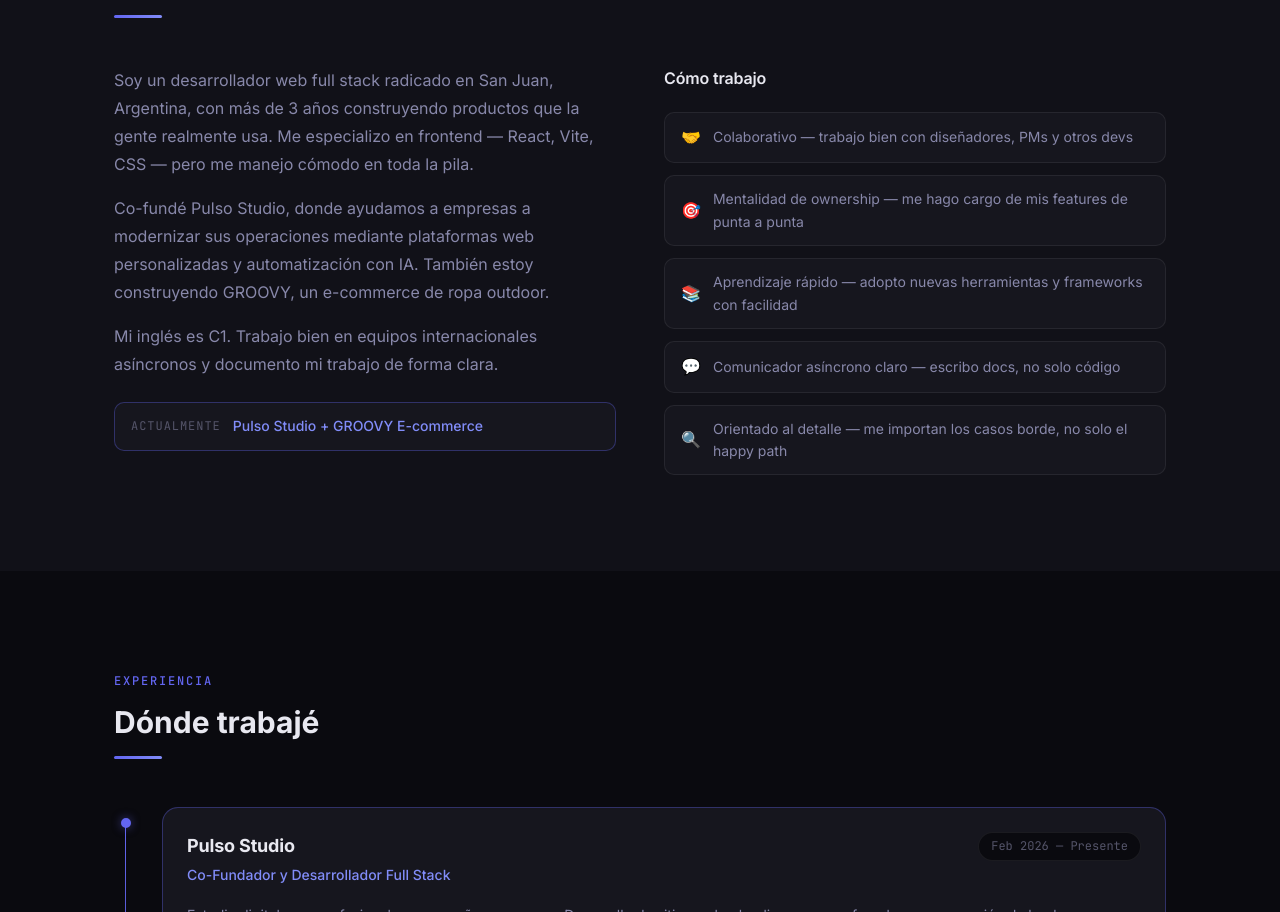
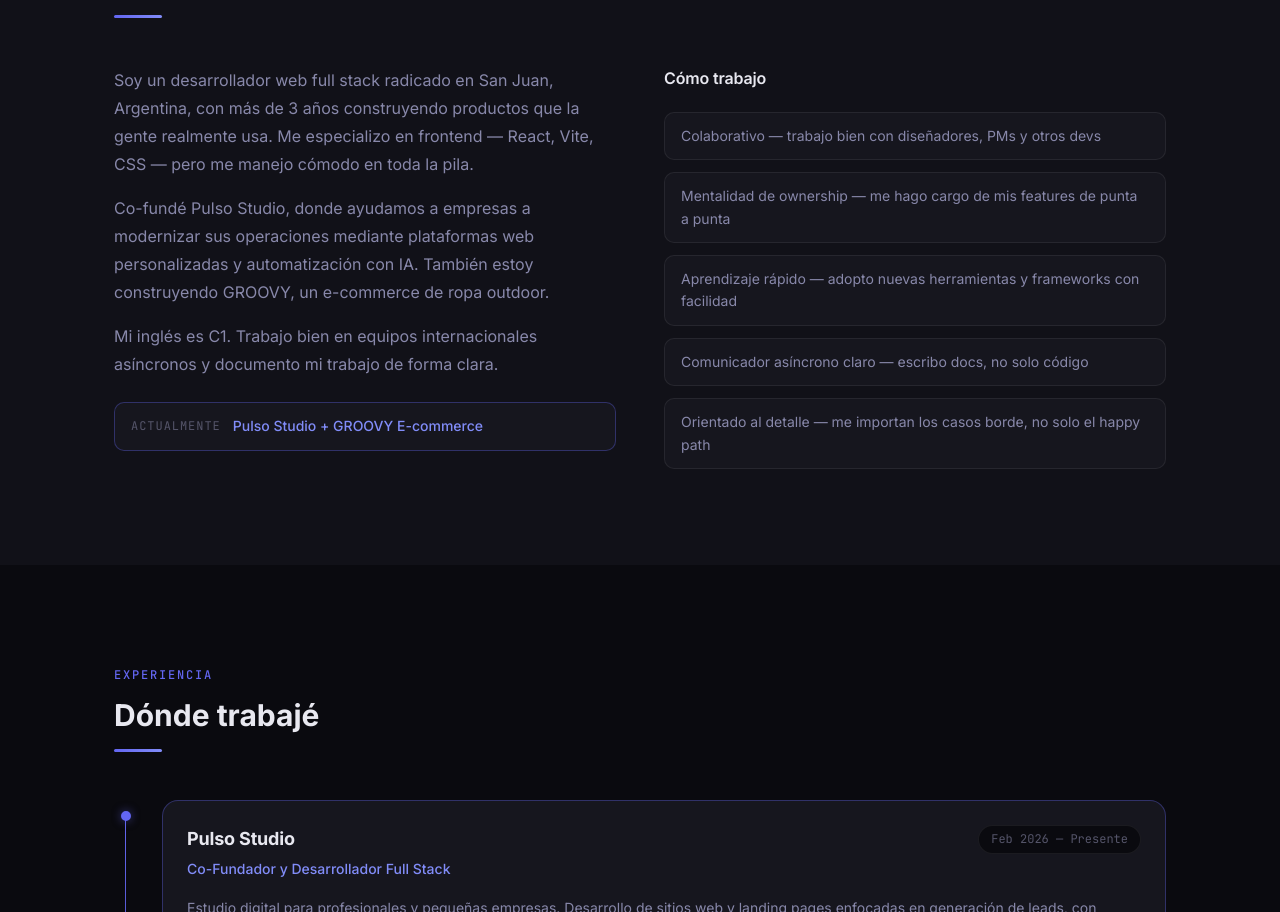
Before and after one commit to Lauta2712/lautaro-portfolio, a React (Vite) app: page / in a window 1280 px wide. Shown: the part 969-1881 px from the top of the page. Built offline with nearby package versions, Linux system fonts and the light colour scheme.

Commit message:
Bye emojis

```diff
--- a/src/components/About/About.jsx
+++ b/src/components/About/About.jsx
@@ -3,11 +3,11 @@
 import styles from './About.module.css';
 
 const SOFT_SKILLS = [
-  { key: 'about.skills.collab',     icon: '🤝' },
-  { key: 'about.skills.ownership',  icon: '🎯' },
-  { key: 'about.skills.learning',   icon: '📚' },
-  { key: 'about.skills.async',      icon: '💬' },
-  { key: 'about.skills.attention',  icon: '🔍' },
+  'about.skills.collab',
+  'about.skills.ownership',
+  'about.skills.learning',
+  'about.skills.async',
+  'about.skills.attention',
 ];
 
 export default function About() {
@@ -36,9 +36,8 @@
           <div className={`reveal ${styles.skills}`} style={{ '--delay': '0.1s' }}>
             <h3 className={styles.skillsTitle}>{t('about.softSkillsTitle')}</h3>
             <ul className={styles.skillList}>
-              {SOFT_SKILLS.map(({ key, icon }) => (
+              {SOFT_SKILLS.map((key) => (
                 <li key={key} className={styles.skillItem}>
-                  <span className={styles.skillIcon} aria-hidden="true">{icon}</span>
                   <span>{t(key)}</span>
                 </li>
               ))}
--- a/src/components/About/About.module.css
+++ b/src/components/About/About.module.css
@@ -82,7 +82,6 @@
 .skillItem {
   display: flex;
   align-items: center;
-  gap: var(--space-3);
   padding: var(--space-3) var(--space-4);
   background: var(--color-bg-card);
   border: 1px solid var(--color-border);
@@ -98,11 +97,6 @@
   color: var(--color-text);
 }
 
-.skillIcon {
-  font-size: var(--text-base);
-  flex-shrink: 0;
-}
-
 @media (max-width: 768px) {
   .grid {
     grid-template-columns: 1fr;
```
